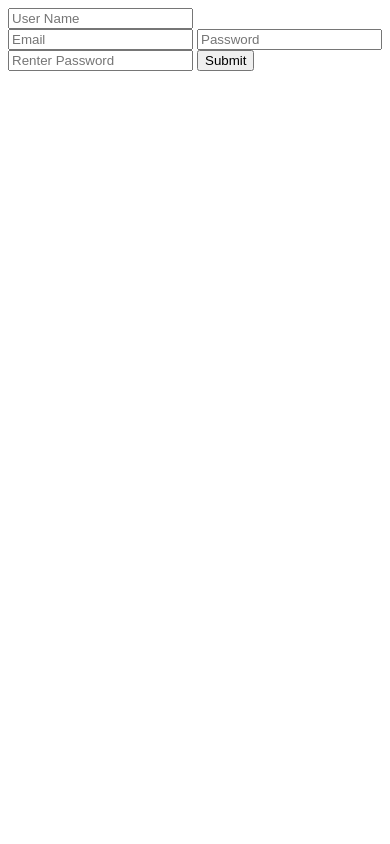
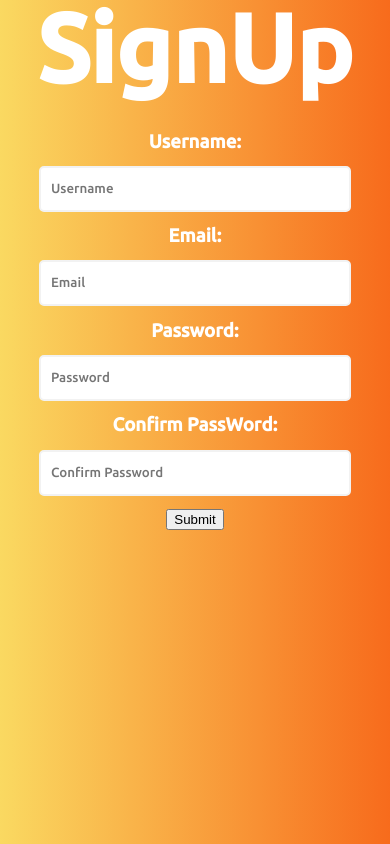
Before and after one commit to manishreddy18/grocerystores-django-project-2, a Django app: page /register/ in a window 390 px wide. Run offline with Django 3.2, Linux system fonts and the light colour scheme.

Commit message:
CSS added

```diff
--- a/pinpic/static/css/style.css
+++ b/pinpic/static/css/style.css
@@ -0,0 +1,121 @@
+body {
+background-color: #FAD961;
+background-image: linear-gradient(90deg, #FAD961 0%, #F76B1C 100%);
+  margin:0px;
+  font-family: 'Ubuntu', sans-serif;
+	background-size: 100% 110%;
+}
+h1, h2, h3, h4, h5, h6, a {
+  margin:0; padding:0;
+}
+.login {
+  margin:0 auto;
+  max-width:500px;
+}
+.login-header {
+  color:#fff;
+  text-align:center;
+  font-size:300%;
+   line-height:2em;
+}
+ /*.login-header h1 {
+   text-shadow: 0px 5px 15px #000;
+   */
+}
+.login-form {
+  border:.5px solid #fff;
+  background:#4facff;
+  border-radius:10px;
+  box-shadow:0px 0px 10px #000;
+}
+.login-form h3 {
+  text-align:left;
+  margin-left:40px;
+  color:#fff;
+}
+.login-form {
+  box-sizing:border-box;
+  padding-top:15px;
+	padding-bottom:10%;
+  margin:5% auto;
+  text-align:center;
+}
+.message{
+ text-align:center;
+ color:red;
+ font-family: 'Ubuntu', sans-serif;
+}
+.login input[type="text"],
+.login input[type="email"],
+.login input[type="password"]{
+  max-width:400px;
+	width: 80%;
+  line-height:3em;
+  font-family: 'Ubuntu', sans-serif;
+  margin:1em 2em;
+  border-radius:5px;
+  border:2px solid #f2f2f2;
+  outline:none;
+  padding-left:10px;
+}
+.login-form input[type="button"] {
+  height:30px;
+  width:100px;
+  background:#fff;
+  border:1px solid #f2f2f2;
+  border-radius:20px;
+  color: slategrey;
+  text-transform:uppercase;
+  font-family: 'Ubuntu', sans-serif;
+  cursor:pointer;
+}
+
+
+/*Media Querie*/
+@media only screen and (min-width : 150px) and (max-width : 530px){
+  .login-form h3 {
+    text-align:center;
+    margin:0;
+  }
+  .sign-up, .no-access {
+    margin:10px 0;
+  }
+  .login-button {
+    margin-bottom:10px;
+  }
+}
+.logout-bt{
+ margin-left:85%;
+ font-size:22px;
+}
+.name{
+   margin-left:5%;
+   margin-top:3%;
+   font-family:sans-serif;
+   font-size:35px
+}
+.searchbox {
+
+  width: 30%;
+  margin-top:6%;
+  margin-left:30%;
+  border: 3px solid #00B4CC;
+  padding: 5px;
+  height: 20px;
+  border-radius: 5px 0 0 5px;
+  outline: none;
+  color: #9DBFAF;
+}
+
+.result{
+margin-top:3%;
+text-align:center;
+}
+
+.home{
+  margin-top:10%;
+  color:#fff;
+  text-align:center;
+  font-size:300%;
+  line-height:2em;
+}
--- a/pinpic/templates/pinpic/register.html
+++ b/pinpic/templates/pinpic/register.html
@@ -1,22 +1,60 @@
-<!DOCTYPE html>
-<html lang="en">
+{% load static %}
+<!--<!DOCTYPE html>-->
+<!--<html lang="en">-->
+<!--<head>-->
+<!--    <meta charset="UTF-8">-->
+<!--    <title>Register</title>-->
+<!--</head>-->
+<!--<body>-->
+<!--    <form action=" " method="post">-->
+<!--        {% csrf_token %}-->
+<!--        <input type="text" name="username" placeholder="User Name"><br>-->
+<!--        <input type="email" name="email" placeholder="Email">-->
+<!--        <input type="password" name="password" placeholder="Password"><br>-->
+<!--        <input type="password" name="password2" placeholder="Renter Password">-->
+<!--        <input type="submit" name="Submit">-->
+<!--    </form>-->
+<!--    <div>-->
+<!--        {% for message in messages%}-->
+<!--        <h3>{{message}}</h3>-->
+<!--        {% endfor %}-->
+<!--    </div>-->
+<!--</body>-->
+<!--</html>-->
+<html>
 <head>
-    <meta charset="UTF-8">
-    <title>Register</title>
+<link href='https://fonts.googleapis.com/css?family=Ubuntu:500' rel='stylesheet' type='text/css'>
+<link rel="stylesheet" href="{% static 'css/style.css' %}">
 </head>
+
 <body>
-    <form action=" " method="post">
-        {% csrf_token %}
-        <input type="text" name="username" placeholder="User Name"><br>
-        <input type="email" name="email" placeholder="Email">
-        <input type="password" name="password" placeholder="Password"><br>
-        <input type="password" name="password2" placeholder="Renter Password">
-        <input type="submit" name="Submit">
+<div class="login">
+  <div class="login-header">
+    <h1>SignUp</h1>
+  </div>
+    <form action="" method="post">
+        {% csrf_token%}
+  <div class="login-form">
+    <h3>Username:</h3>
+    <input type="text" placeholder="Username" , name="username" required/><br>
+      <h3>Email:</h3>
+    <input type="email" placeholder="Email" , name="email" required/><br>
+    <h3>Password:</h3>
+    <input type="password" placeholder="Password", name="password" required/>
+    <br>
+      <h3>Confirm PassWord:</h3>
+      <input type="password" placeholder="Confirm Password", name="password2" required/>
+      <br>
+    <input type="submit"/>
+    <br>
+  </div>
     </form>
-    <div>
+    <div class="message">
         {% for message in messages%}
         <h3>{{message}}</h3>
         {% endfor %}
     </div>
+   </div>
 </body>
+
 </html>
--- a/pinpic/views.py
+++ b/pinpic/views.py
@@ -41,7 +41,7 @@ def login(request):
             auth.login(request, user)
             return redirect('search')
         else:
-            messages.info(request, 'Invalid Credentials')
+            messages.info(request, 'Invalid Credentials!!!')
             return redirect('login')
     else:
         return render(request, 'pinpic/login.html')
```
Also changed, not shown: pinpic/templates/pinpic/home.html (+14 -4 lines), pinpic/templates/pinpic/login.html (+22 -9 lines), pinpic/templates/pinpic/searchbox.html (+19 -9 lines).
